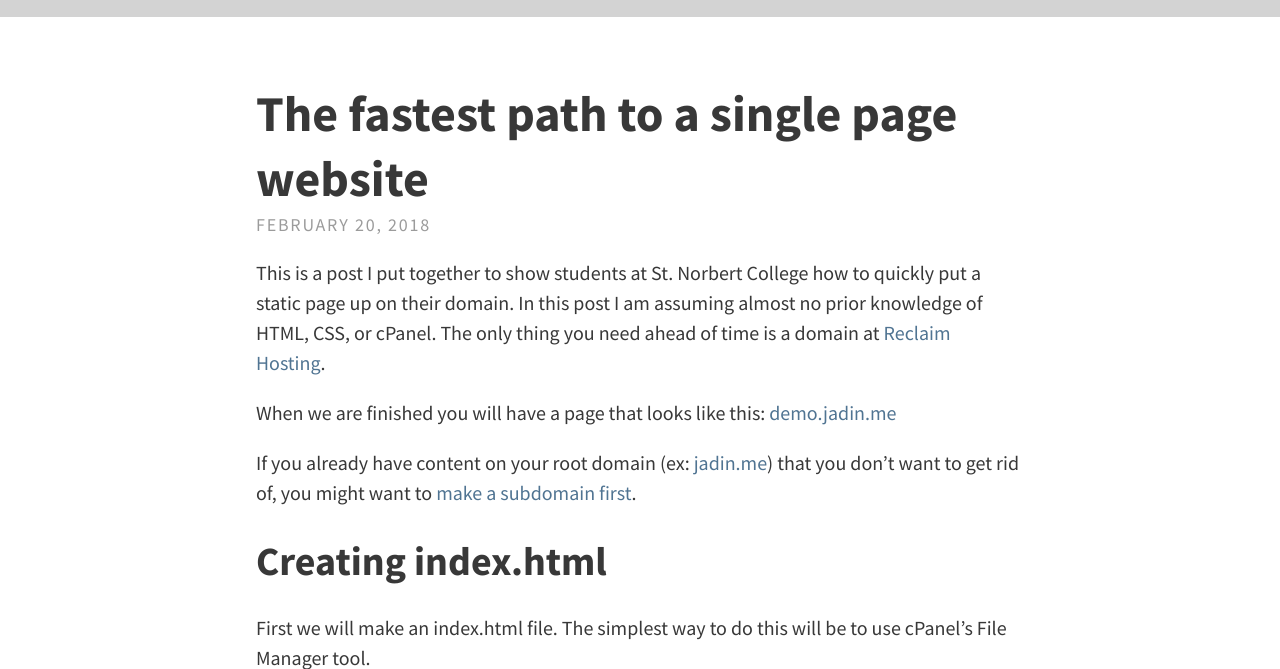
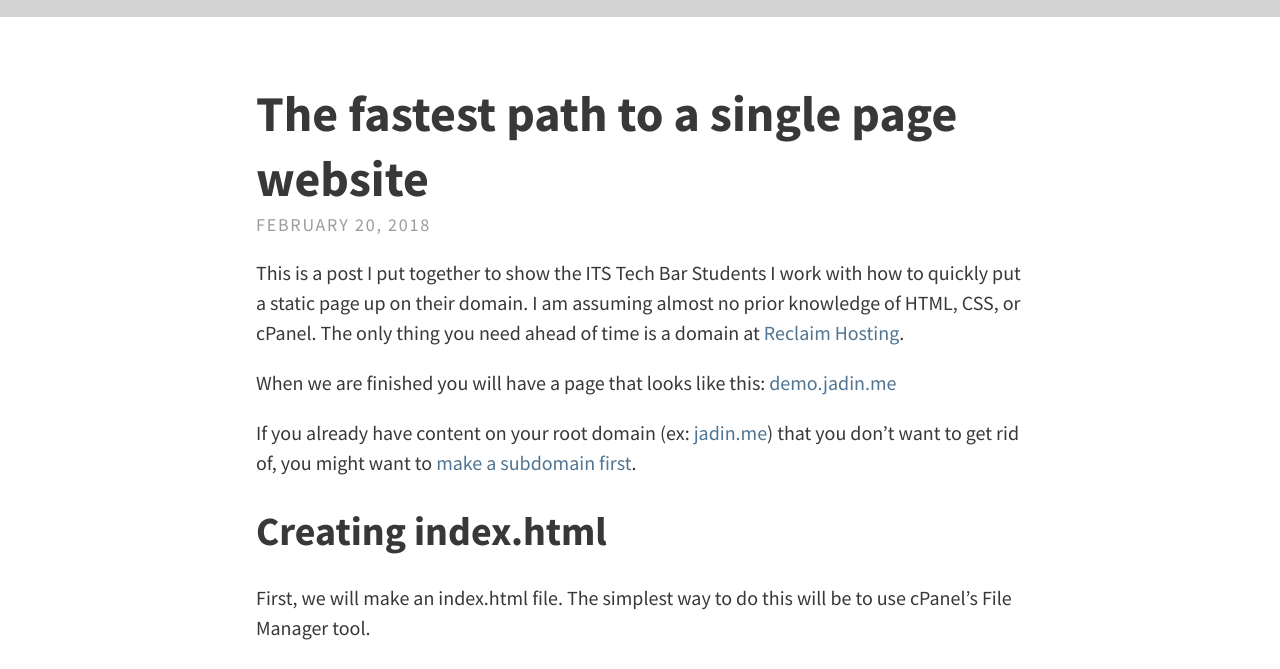
Before and after one commit to TaylorJadin/jadin.me-jekyll, a Jekyll site: the page built from index.html, in a window 1280 px wide and 900 px high, scrolled down 367 px, cut to the strip 0-669 px from the top of the window. Built offline with Jekyll 4.4.1, drawn with Linux system fonts in a browser that asks for light colours; the list of posts is cut into pages by our own code; some of the changed text lies outside the part shown.

Commit message:
post tweaks

````diff
--- a/_posts/2018-02-20-the-fastest-path-to-a-single-page-website.md
+++ b/_posts/2018-02-20-the-fastest-path-to-a-single-page-website.md
@@ -4,7 +4,7 @@ permalink: /:title/
 title: The fastest path to a single page website
 tags: [domains]
 ---
-This is a post I put together to show students at St. Norbert College how to quickly put a static page up on their domain. In this post I am assuming almost no prior knowledge of HTML, CSS, or cPanel. The only thing you need ahead of time is a domain at [Reclaim Hosting](https://reclaimhosting.com).
+This is a post I put together to show the ITS Tech Bar Students I work with how to quickly put a static page up on their domain. I am assuming almost no prior knowledge of HTML, CSS, or cPanel. The only thing you need ahead of time is a domain at [Reclaim Hosting](https://reclaimhosting.com).
 
 When we are finished you will have a page that looks like this: [demo.jadin.me](https://demo.jadin.me)
 
@@ -12,7 +12,7 @@ If you already have content on your root domain (ex: [jadin.me](https://jadin.me
 
 ## Creating index.html
 
-First we will make an index.html file. The simplest way to do this will be to use cPanel's File Manager tool.
+First, we will make an index.html file. The simplest way to do this will be to use cPanel's File Manager tool.
 
 1. Log in at [reclaimhosting.com](reclaimhosting.com), click on **cPanel**, then the name of your domain.
 2. Click on ![cPanel File Manager](https://i.imgur.com/0JXPNAK.png)
@@ -21,7 +21,7 @@ First we will make an index.html file. The simplest way to do this will be to us
 5. Name the file **index.html** (case matters!) and click **Create New File**
 6. Next, select the file and click ![edit button](https://i.imgur.com/ucduek5.png)
 7. Click **Edit**
-8. Paste the html below into your index.html file:
+8. Paste the HTML below into your index.html file:
 <script src="https://gist.github.com/TaylorJadin/d789db56a7cfc37ebe34af3ed990092f.js"></script>
 9. Click **Save Changes**
 10. Click **Close**
@@ -34,7 +34,7 @@ We have the basic content there, but it should look a bit off if you compare it
 2. In the same folder where you have index.html, click ![new folder button](https://i.imgur.com/5vseFrE.png)
 3. Name the folder **css** (case matters!) and click **Create New Folder**
 4. Select the css folder you just created, and create a new file in this folder called **main.css**
-5. You should now have an index.html file, a css folder, and a main.css folder inside it:
+5. You should now have an **index.html** file, a **css** folder, and a **main.css** folder inside it:
 ```
 ├── css
 │   └── main.css
````
